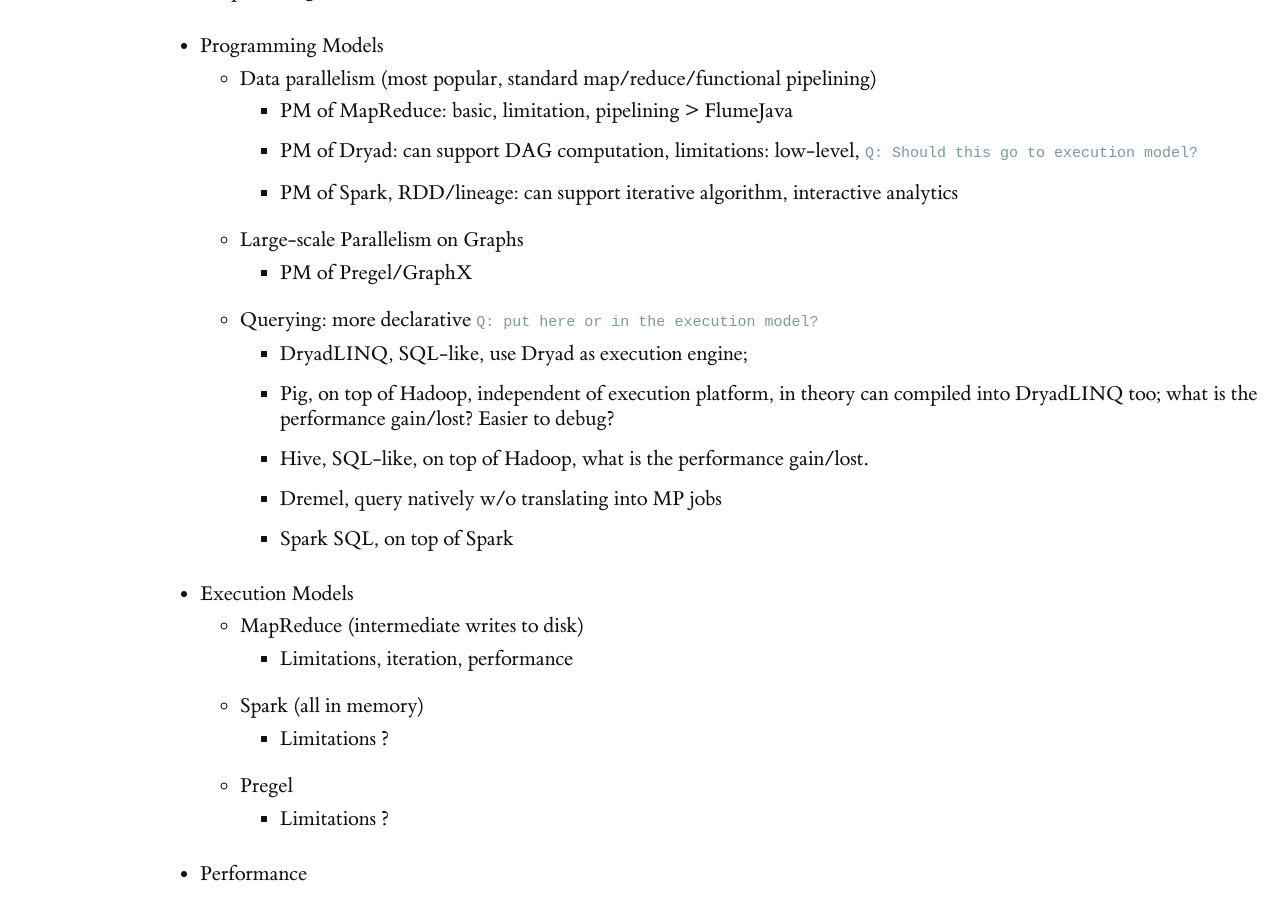
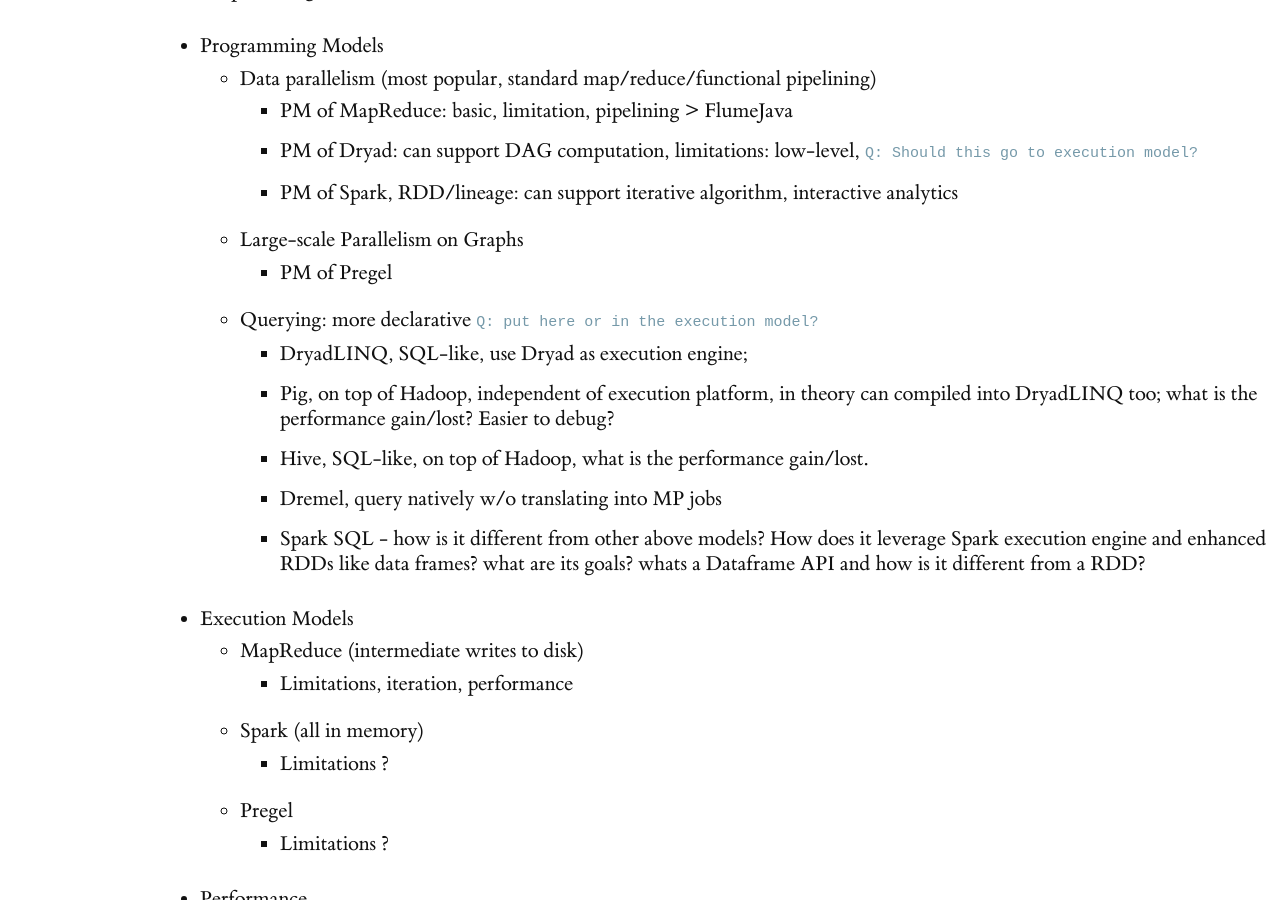
Before and after one commit to heathermiller/dist-prog-book, a Jekyll site: the page built from chapter/8/big-data.md, in a window 1280 px wide and 900 px high, scrolled down 536 px. Built offline with Jekyll 4.4.1, drawn with Linux system fonts in a browser that asks for light colours; some web fonts are replaced.

Commit message:
Updated outline

```diff
--- a/chapter/8/big-data.md
+++ b/chapter/8/big-data.md
@@ -14,13 +14,13 @@ This chapter is organized in
     - PM of Dryad: can support DAG computation, limitations: low-level, `Q: Should this go to execution model?`
     - PM of Spark, RDD/lineage: can support iterative algorithm, interactive analytics
   - Large-scale Parallelism on Graphs
-    - PM of Pregel/GraphX
+    - PM of Pregel
   - Querying: more declarative `Q: put here or in the execution model?`
     - DryadLINQ, SQL-like, use Dryad as execution engine;
     - Pig, on top of Hadoop, independent of execution platform, in theory can compiled into DryadLINQ too; what is the performance gain/lost? Easier to debug?
     - Hive, SQL-like, on top of Hadoop, what is the performance gain/lost.
     - Dremel, query natively w/o translating into MP jobs
-    - Spark SQL, on top of Spark
+    - Spark SQL - how is it different from other above models? How does it leverage Spark execution engine and enhanced RDDs like data frames? what are its goals? whats a Dataframe API and how is it different from a RDD?
 
 - Execution Models
   - MapReduce (intermediate writes to disk)
```
